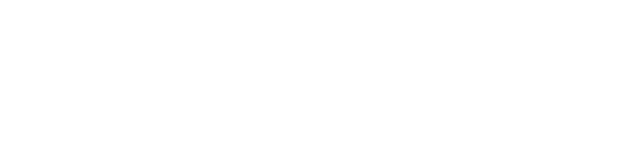
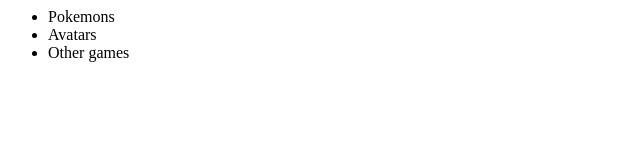
Before and after one commit to JonahKayizzi/Javascript-Capstone-Pokemon-API, a website: page src/index.html in a window 1280 px wide. Shown: the whole page, without its empty margins (0-640 px from the left). Drawn offline with Linux system fonts and the light colour scheme.

Commit message:
Add header to home page

```diff
--- a/src/index.html
+++ b/src/index.html
@@ -6,6 +6,17 @@
     <title>Pokemon API-based App</title>
 </head>
 <body>
+    <header>
+        <div id="logo"></div>
+        <nav>
+            <ul>
+            <li>Pokemons</li>
+            <li>Avatars</li>
+            <li>Other games</li>
+            </ul>
+
+        </nav>
+    </header>
 
 </body>
 </html>
```
